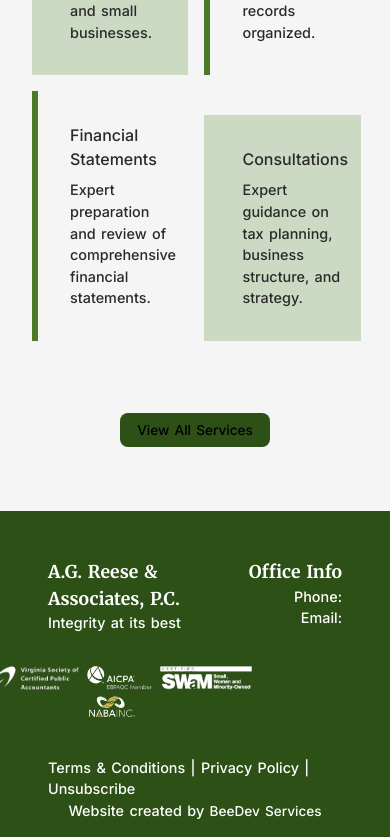
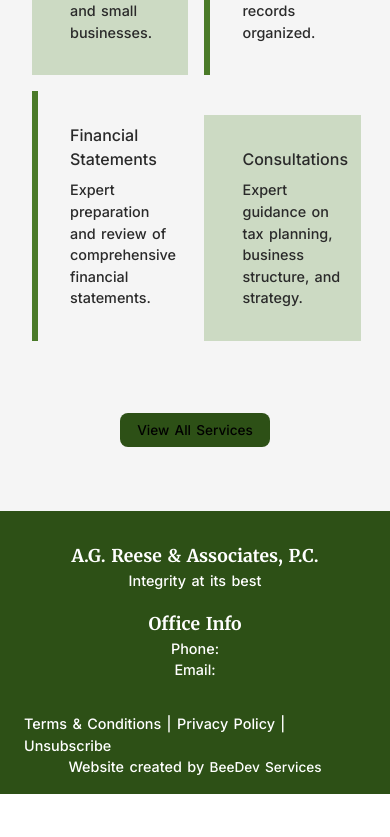
Before and after one commit to BeeDev-HiveCollective/agra-client, a React (Vite) app: page / in a window 390 px wide. Shown: the part 1600-2437 px from the top of the page. After the commit the page ends 2394 px from the top, so only its background shows below. Built offline with nearby package versions, Linux system fonts and the light colour scheme.

Commit message:
Updated footer component's responsiveness for 480px screen size

```diff
--- a/src/App.css
+++ b/src/App.css
@@ -286,8 +286,6 @@ a {
 
 @media (max-width: 768px) {
   .footer {
-    display: flex;
-
     .badges {
       img {
         height: 1.5rem;
@@ -315,6 +313,36 @@ a {
       width: 100%;
       align-items: flex-end;
       padding: 0;
+    }
+  }
+}
+
+@media (max-width: 480px) {
+  .footer {
+    padding: 2rem 1.5rem 0 1.5rem;
+
+    .top {
+      flex-direction: column;
+    }
+
+    .footer-left {
+      width: 100%;
+      align-items: center;
+      text-align: center;
+
+      .badges {
+        display: none;
+      }
+    }
+
+    .footer-right {
+      width: 100%;
+
+      .office-info {
+        align-items: center;
+        text-align: center;
+        padding-top: 1.25rem;
+      }
     }
   }
 }
```
